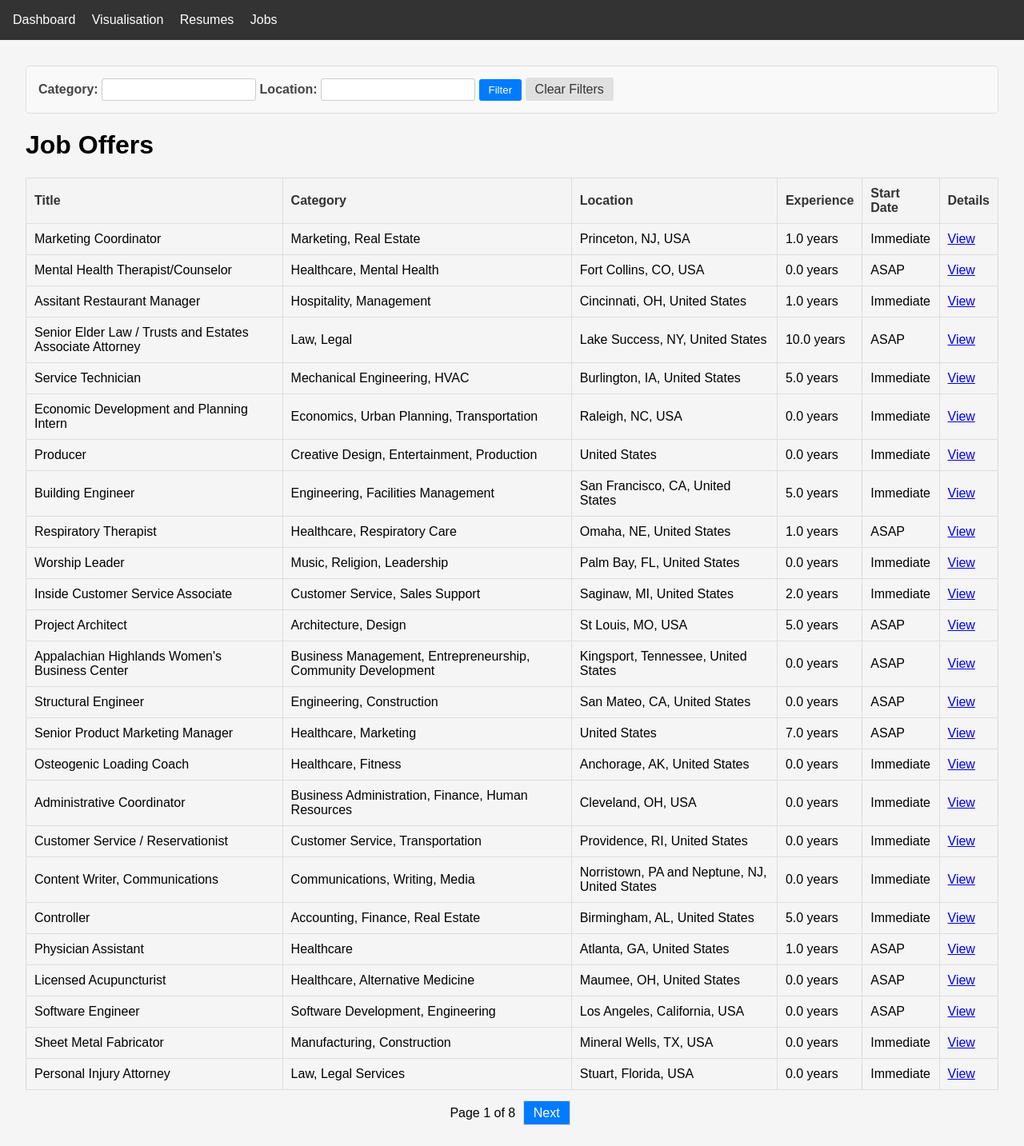
After one commit to TheoHorn/scoring_job_cv, a Flask app: page /jobs in a window 1280 px wide. The commit adds this page. Shown: the whole page at 80% size. Run offline with Flask 3, Linux system fonts and the light colour scheme; parts of the project's set-up code (start-up, migrations or seed data) failed here and were passed over.

Commit message:
[FEAT] jobs, job, filtering

```diff
--- a/app/routes.py
+++ b/app/routes.py
@@ -1,10 +1,22 @@
 from flask import Blueprint, render_template, request, abort
 import pandas as pd
+import ast
 
 main = Blueprint('main', __name__)
 
-# Charger les données
+# Loda data
 resumes = pd.read_csv('data/Resume.csv', header=0)
+offers = pd.read_csv('data/final_job_offers.csv', header=0)
+
+# Parse columns as a list if necessary
+columns_to_parse = ['job_category','profile','education_speciality','languages','language_level','soft_skills','technical_skills','certifications','platform']
+for column in columns_to_parse:
+    offers[column] = offers[column].apply(
+        lambda x: ast.literal_eval(x) if isinstance(x, str) and x.startswith('[') else x
+    )
+
+# Replace NaN values
+offers = offers.fillna({'education_level': 'Not specified', 'location': 'Not specified', 'start_date': 'Not specified', 'experience_years':0})
 
 @main.route('/')
 def home():
@@ -18,7 +30,7 @@ def chart():
 def list_resumes():
     # Pagination parameters
     page = request.args.get('page', 1, type=int)  # Default to page 1
-    per_page = 20  # Number of resumes per page
+    per_page = 25  # Number of resumes per page
 
     selected_category = request.args.get('category')  # Selected category filter
 
@@ -57,7 +69,6 @@ def list_resumes():
     )
 
 
-
 @main.route('/resumes/<int:resume_id>')
 def view_resume(resume_id):
     # Filter the DataFrame to find the resume by ID
@@ -70,6 +81,61 @@ def view_resume(resume_id):
     return render_template('resume.html', resume_html=resume_html)
 
 
-#@main.route('/offer/{id}')
-#def offer():
-#    return render_template('offer.html', offer=df.iloc[id])
+@main.route('/jobs')
+def list_jobs():
+    # Define relevant columns for the job list
+    relevant_columns = ['job_id', 'job_title', 'job_category', 'location', 'experience_years', 'start_date']
+    filtered_jobs = offers[relevant_columns]
+
+    # Get filter parameters from query string
+    category_filter = request.args.get('category', '')
+    location_filter = request.args.get('location', '')
+
+    # Apply filters if provided
+    if category_filter:
+        filtered_jobs = filtered_jobs[filtered_jobs['job_category'].apply(lambda x: any(category_filter.lower() in cat.lower() for cat in x))]
+    if location_filter:
+        filtered_jobs = filtered_jobs[filtered_jobs['location'].str.contains(location_filter, case=False, na=False)]
+
+    # Pagination parameters
+    page = request.args.get('page', 1, type=int)
+    per_page = 25
+    start_idx = (page - 1) * per_page
+    end_idx = start_idx + per_page
+
+    # Paginate results
+    total_jobs = len(filtered_jobs)
+    paginated_jobs = filtered_jobs.iloc[start_idx:end_idx].to_dict(orient='records')
+    total_pages = (total_jobs + per_page - 1) // per_page
+
+    # Convert job_category to a comma-separated string if it's a list
+    for job in paginated_jobs:
+        if isinstance(job['job_category'], list):
+            job['job_category'] = ", ".join(job['job_category'])
+
+    return render_template(
+        'jobs.html',
+        jobs=paginated_jobs,
+        page=page,
+        total_pages=total_pages,
+        category_filter=category_filter,
+        location_filter=location_filter
+    )
+
+
+@main.route('/jobs/<int:job_id>')
+def view_job(job_id):
+    # Filter the DataFrame for the selected job
+    job = offers[offers['job_id'] == job_id].to_dict(orient='records')
+    if not job:
+        abort(404)  # Return a 404 if the job ID is not found
+
+    # Extract the first (and only) record as a dictionary
+    job = job[0]
+
+    # Convert job_category and languages to comma-separated strings if they are lists
+    for field in ['job_category','profile','education_speciality','languages','language_level','soft_skills','technical_skills','certifications','platform']:
+        if isinstance(job[field], list):
+            job[field] = ", ".join(job[field])
+
+    return render_template('job.html', job=job)
--- a/app/static/styles.css
+++ b/app/static/styles.css
@@ -1,28 +1,58 @@
+/* General Styles */
 body {
     font-family: Arial, sans-serif;
     margin: 0;
     padding: 0;
+    background-color: #f5f5f5;
 }
+
 nav {
     background-color: #333;
     color: white;
     padding: 1em;
 }
+
 nav a {
     color: white;
     text-decoration: none;
     margin-right: 1em;
 }
+
 main {
     padding: 2em;
 }
 
+/* Buttons */
+.btn {
+    display: inline-block;
+    padding: 10px 15px;
+    color: #fff;
+    background-color: #007bff;
+    text-decoration: none;
+    border-radius: 5px;
+    margin-top: 10px;
+}
+
+.btn:hover {
+    background-color: #0056b3;
+}
+
+/* Containers */
+.container {
+    max-width: 1200px;
+    margin: 0 auto;
+    padding: 20px;
+    background-color: #fff;
+    border-radius: 10px;
+    box-shadow: 0 2px 5px rgba(0, 0, 0, 0.1);
+}
+
+/* Resume Section */
 .resume-container {
     padding: 20px;
     background-color: #f9f9f9;
     border: 1px solid #ddd;
     border-radius: 5px;
-    font-family: 'Arial', sans-serif;
     line-height: 1.6;
 }
 
@@ -34,93 +64,146 @@ main {
     margin: 10px 0;
 }
 
-.btn {
-    display: inline-block;
-    padding: 10px 20px;
-    background-color: #007bff;
-    color: white;
-    text-decoration: none;
-    border-radius: 5px;
-    margin-top: 20px;
-}
-
-.btn:hover {
-    background-color: #0056b3;
-}
-
-.resume-table {
+/* Tables */
+.table {
     width: 100%;
     border-collapse: collapse;
     margin: 20px 0;
 }
 
-.resume-table th, .resume-table td {
+.table th,
+.table td {
     border: 1px solid #ddd;
     padding: 10px;
     text-align: left;
 }
 
-.resume-table th {
+.table th {
     background-color: #f4f4f4;
     color: #333;
 }
 
-.resume-table tr:hover {
+.table tr:hover {
     background-color: #f1f1f1;
 }
 
-.resume-table a.btn {
-    padding: 5px 10px;
-    background-color: #007bff;
-    color: white;
-    text-decoration: none;
-    border-radius: 3px;
-}
-
-.resume-table a.btn:hover {
-    background-color: #0056b3;
-}
-
+/* Pagination */
 .pagination {
     margin-top: 20px;
     text-align: center;
 }
 
-.pagination a.btn {
-    display: inline-block;
+.pagination a {
     margin: 0 5px;
-    padding: 10px 20px;
+    padding: 6px 12px;
+    text-decoration: none;
+    color: white;
+    border: 1px solid #ddd;
+    border-radius: 3px;
+    background-color: #007bff;
+}
+
+.pagination a.active {
+    font-weight: bold;
     background-color: #007bff;
     color: white;
-    text-decoration: none;
-    border-radius: 5px;
 }
 
-.pagination a.btn:hover {
+.pagination a:hover {
     background-color: #0056b3;
+    color: white;
 }
 
-.pagination span {
-    display: inline-block;
-    margin: 0 10px;
-    font-weight: bold;
+/* Filter Section */
+.filter-container {
+    margin-bottom: 20px;
+    padding: 15px;
+    background-color: #f9f9f9;
+    border: 1px solid #ddd;
+    border-radius: 5px;
+    display: flex;
+    align-items: center;
+    gap: 10px;
 }
 
-form {
+.filter-container label {
+    font-weight: bold;
+    color: #444;
+}
+
+.filter-container input,
+.filter-container select {
+    padding: 5px;
+    border: 1px solid #ccc;
+    border-radius: 3px;
+    font-size: 14px;
+}
+
+.filter-container button {
+    padding: 6px 12px;
+    background-color: #007bff;
+    color: white;
+    border: none;
+    border-radius: 3px;
+    cursor: pointer;
+}
+
+.filter-container .btn-clear {
+    padding: 6px 12px;
+    background-color: #e0e0e0;
+    color: #333;
+    text-decoration: none;
+    border-radius: 3px;
+}
+
+.filter-container button:hover,
+.filter-container .btn-clear:hover {
+    opacity: 0.8;
+}
+
+/* Job Details */
+.job-details-container {
+    max-width: 800px;
+    margin: 0 auto;
+    padding: 20px;
+    background-color: #f9f9f9;
+    border: 1px solid #ddd;
+    border-radius: 10px;
+    box-shadow: 0 2px 5px rgba(0, 0, 0, 0.1);
+}
+
+.job-details-container h1 {
+    font-size: 28px;
+    color: #333;
+    margin-bottom: 10px;
+}
+
+.job-details-container .category {
+    font-size: 16px;
+    color: #555;
+    font-weight: bold;
     margin-bottom: 20px;
 }
 
-form label {
-    font-weight: bold;
-    margin-right: 10px;
+.job-details h2 {
+    font-size: 20px;
+    color: #444;
+    margin-top: 20px;
+    border-bottom: 2px solid #ddd;
+    padding-bottom: 5px;
 }
 
-form select {
-    padding: 5px;
-    border: 1px solid #ccc;
-    border-radius: 5px;
+.job-details ul {
+    list-style: none;
+    padding: 0;
 }
 
-form select:hover {
-    border-color: #007bff;
+.job-details ul li {
+    margin: 10px 0;
+    font-size: 16px;
+    color: #666;
 }
+
+.job-details ul li strong {
+    color: #333;
+}
--- a/app/templates/base.html
+++ b/app/templates/base.html
@@ -11,6 +11,7 @@
         <a href="{{ url_for('main.home') }}">Dashboard</a>
         <a href="{{ url_for('main.chart') }}">Visualisation</a>
         <a href="{{url_for('main.list_resumes')}}">Resumes</a>
+        <a href="{{url_for('main.list_jobs')}}">Jobs</a>
     </nav>
     <main>
         {% block content %}{% endblock %}
--- /dev/null
+++ b/app/templates/jobs.html
@@ -0,0 +1,54 @@
+{% extends 'base.html' %}
+
+{% block content %}
+<div class="filter-container">
+    <form method="get" action="{{ url_for('main.list_jobs') }}">
+        <label for="category">Category:</label>
+        <input type="text" id="category" name="category" value="{{ category_filter }}">
+
+        <label for="location">Location:</label>
+        <input type="text" id="location" name="location" value="{{ location_filter }}">
+
+        <button type="submit">Filter</button>
+        <a href="{{ url_for('main.list_jobs') }}" class="btn-clear">Clear Filters</a>
+    </form>
+</div>
+
+<div class="job-list-container">
+    <h1>Job Offers</h1>
+    <table class="table">
+        <thead>
+            <tr>
+                <th>Title</th>
+                <th>Category</th>
+                <th>Location</th>
+                <th>Experience</th>
+                <th>Start Date</th>
+                <th>Details</th>
+            </tr>
+        </thead>
+        <tbody>
+            {% for job in jobs %}
+            <tr>
+                <td>{{ job['job_title'] }}</td>
+                <td>{{ job['job_category'] }}</td>
+                <td>{{ job['location'] }}</td>
+                <td>{{ job['experience_years'] }} years</td>
+                <td>{{ job['start_date'] }}</td>
+                <td><a href="{{ url_for('main.view_job', job_id=job['job_id']) }}">View</a></td>
+            </tr>
+            {% endfor %}
+        </tbody>
+    </table>
+
+    <div class="pagination">
+        {% if page > 1 %}
+        <a href="{{ url_for('main.list_jobs', page=page-1, category=category_filter, location=location_filter) }}">Previous</a>
+        {% endif %}
+        <span>Page {{ page }} of {{ total_pages }}</span>
+        {% if page < total_pages %}
+        <a href="{{ url_for('main.list_jobs', page=page+1, category=category_filter, location=location_filter) }}">Next</a>
+        {% endif %}
+    </div>
+</div>
+{% endblock %}
--- a/app/templates/resumes.html
+++ b/app/templates/resumes.html
@@ -4,6 +4,7 @@
 <h1>All Resumes</h1>
 
 <!-- Category Filter -->
+<div class="filter-container">
     <form method="get" action="{{ url_for('main.list_resumes') }}">
         <label for="category">Filter by Category:</label>
         <select name="category" id="category" onchange="this.form.submit()">
@@ -13,8 +14,9 @@
             {% endfor %}
         </select>
     </form>
+</div>
 
-<table class="resume-table">
+<table class="table">
     <thead>
         <tr>
             <th>Resume ID</th>
```
Also changed, not shown: app/templates/job.html (added, +41 -0 lines). Lines whose indentation alone changed are shown as unchanged.
